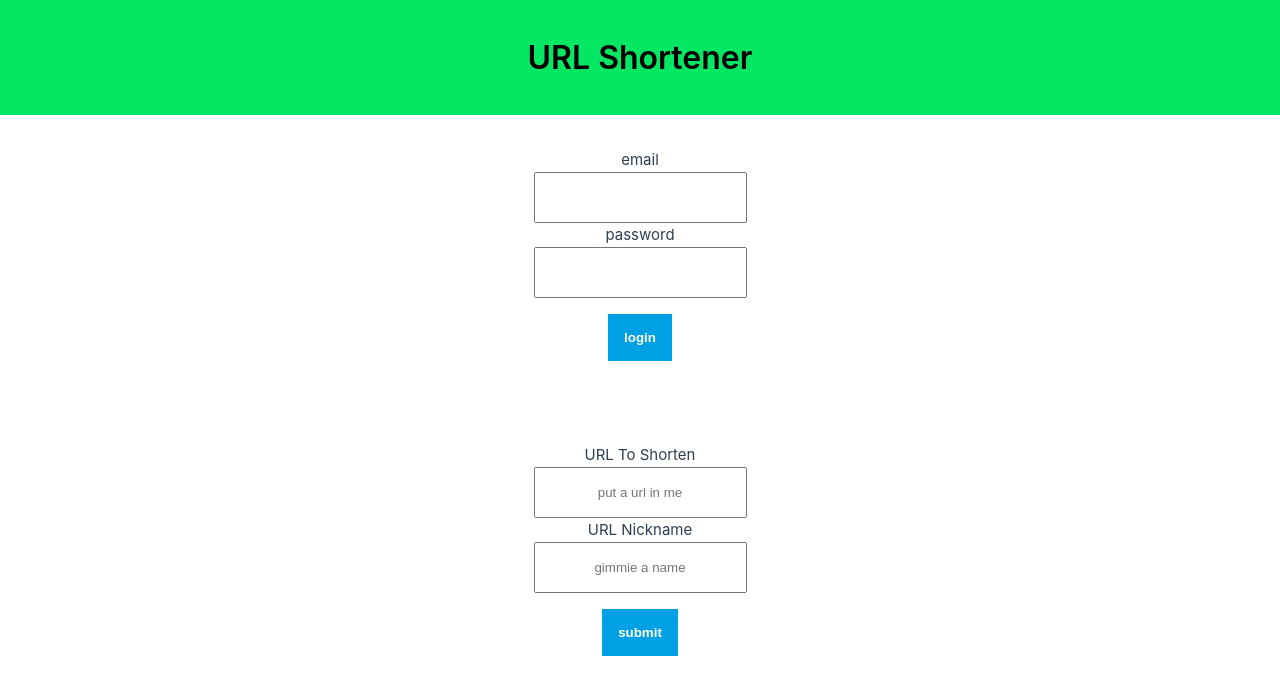
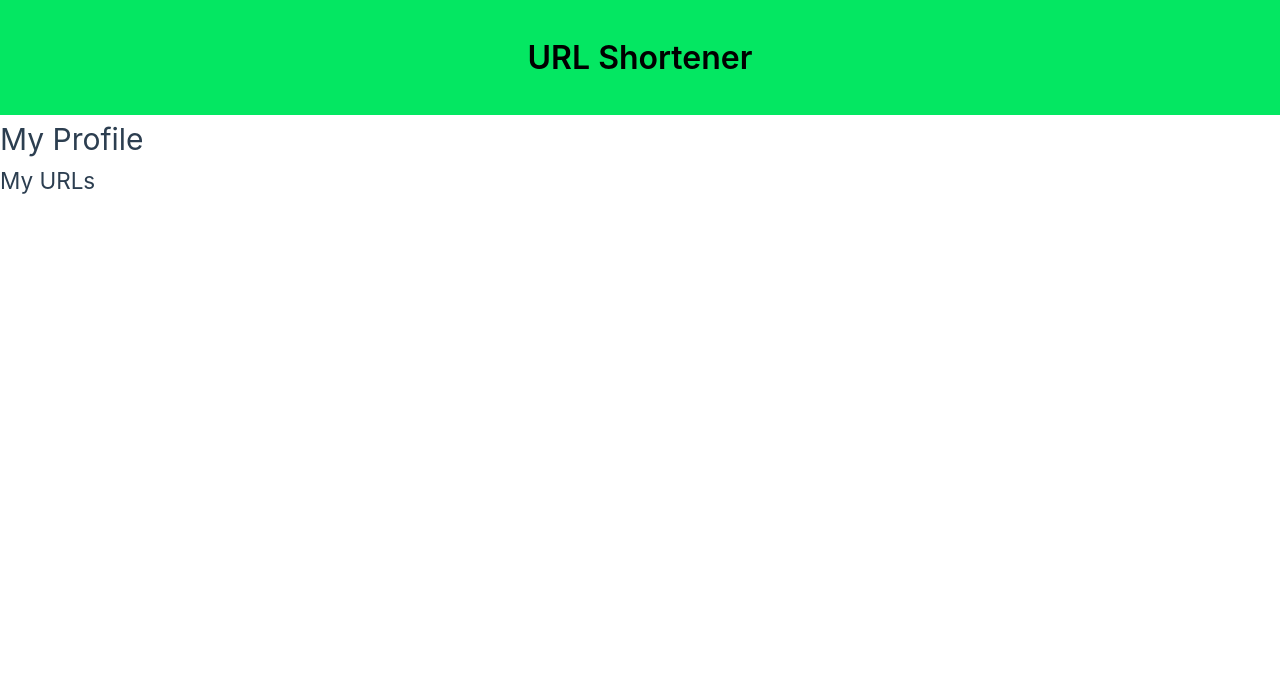
Before and after one commit to aloush-dev/url-shortener, a Vue app: page /me in a window 1280 px wide. Shown: the top 694 px of the page. Built offline with nearby package versions, Linux system fonts and the light colour scheme.

Commit message:
add starting code for routing

```diff
--- a/index.html
+++ b/index.html
@@ -1,9 +1,9 @@
 <!DOCTYPE html>
 <html lang="en">
   <head>
-    <meta charset="UTF-8">
-    <link rel="icon" href="/favicon.ico">
-    <meta name="viewport" content="width=device-width, initial-scale=1.0">
+    <meta charset="UTF-8" />
+    <link rel="icon" href="/favicon.ico" />
+    <meta name="viewport" content="width=device-width, initial-scale=1.0" />
     <title>Vite App</title>
   </head>
   <body>
--- a/src/App.vue
+++ b/src/App.vue
@@ -6,14 +6,8 @@ const token = localStorage.getItem("token");
 </script>
 
 <template>
-  <div id="homescreen">
-    <header>URL Shortener</header>
-
-    <main>
-      <LoginBox />
-      <URLShortener />
-    </main>
-  </div>
+  <header>URL Shortener</header>
+  <router-view></router-view>
 </template>
 
 <style scoped>
--- a/src/components/Home.vue
+++ b/src/components/Home.vue
@@ -1,5 +1,7 @@
 <script setup></script>
 
-<template></template>
+<template>
+    <h1>Home</h1>
+</template>
 
 <style scoped></style>
--- /dev/null
+++ b/src/components/MyProfile.vue
@@ -0,0 +1,9 @@
+<script setup></script>
+
+<template>
+  <h1>My Profile</h1>
+
+  <h2>My URLs</h2>
+</template>
+
+<style scoped></style>
--- a/src/main.js
+++ b/src/main.js
@@ -1,10 +1,20 @@
 import "./assets/main.css";
 
+import { createRouter, createWebHistory } from "vue-router";
 import { createApp } from "vue";
 import App from "./App.vue";
 
-const Home = { template: "<div>Home</div>" };
+import Home from "./components/Home.vue";
+import MyProfile from "./components/MyProfile.vue";
 
-const routes = [{ path: "/", component: Home }];
+const routes = [
+  { path: "/", component: Home },
+  { path: "/me", component: MyProfile },
+];
 
-createApp(App).mount("#app");
+const router = createRouter({
+  history: createWebHistory(),
+  routes,
+});
+
+createApp(App).use(router).mount("#app");
```
